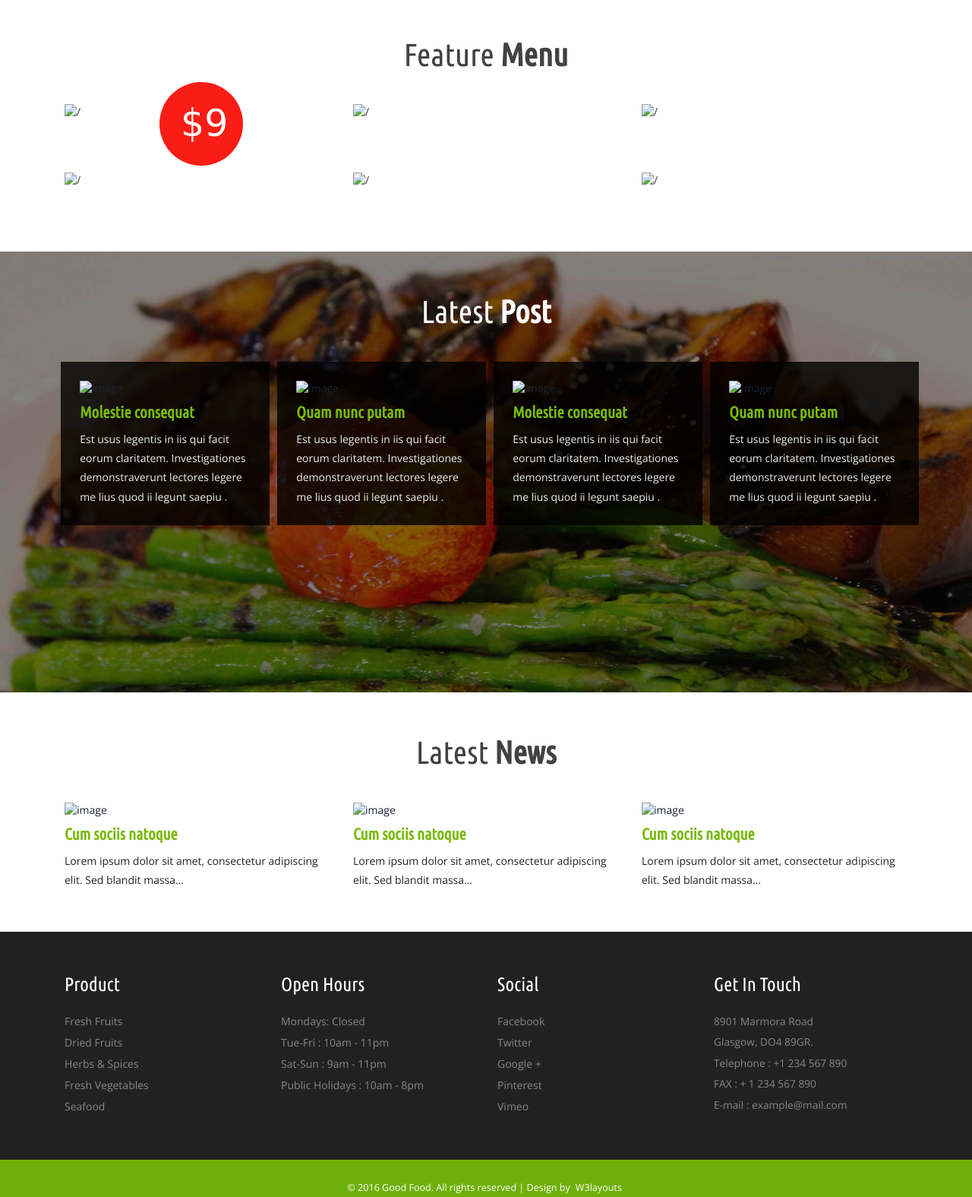
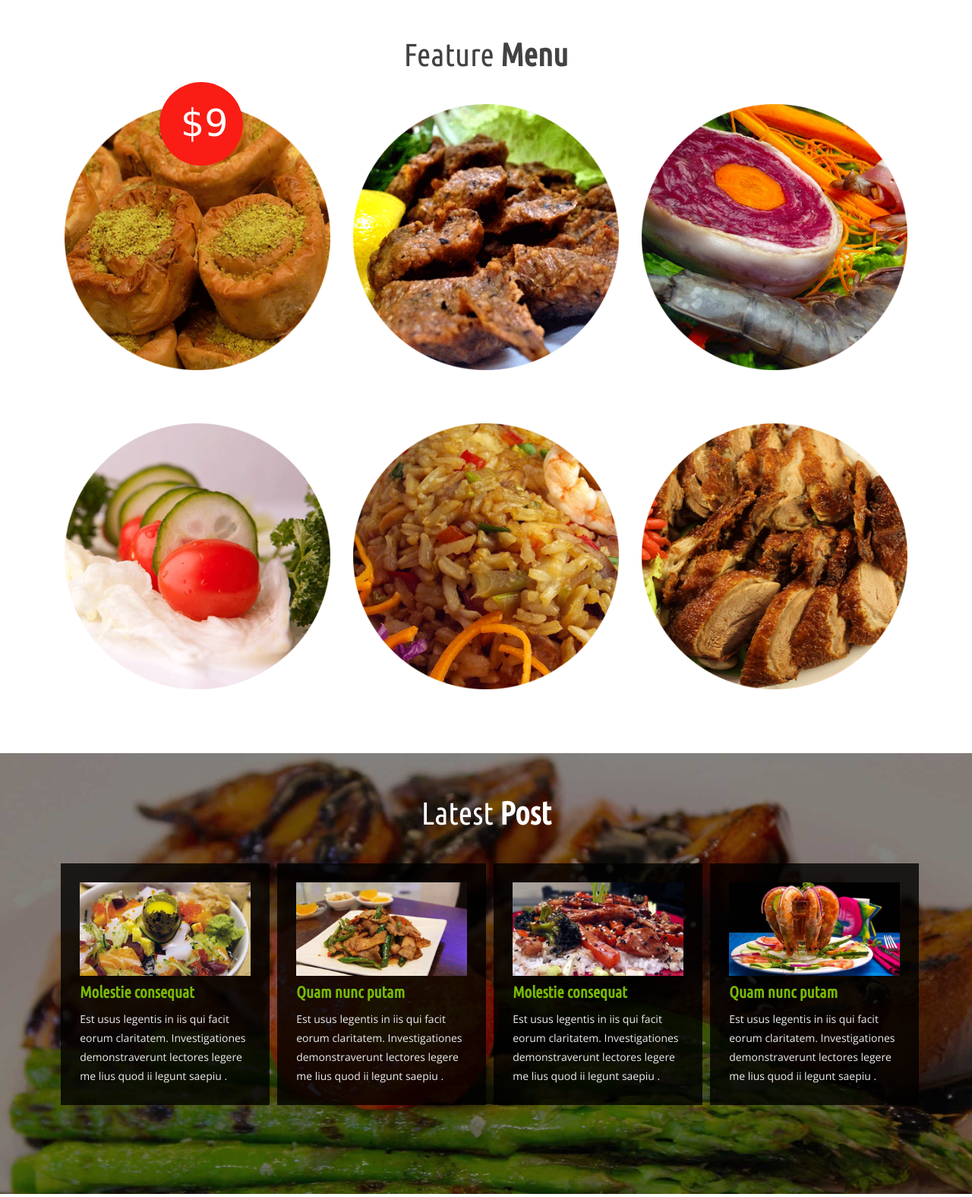
Before and after one commit to mich016/mich016.github.io, a plain HTML site: page index.html in a window 1280 px wide. Shown: the part 1060-2635 px from the top of the page at 76% size. Drawn offline with nearby package versions, Linux system fonts and the light colour scheme; files whose address does not match are found by name; a web font is replaced by a local one.

Commit message:
Update index.html

```diff
--- a/index.html
+++ b/index.html
@@ -92,7 +92,7 @@ Smartphone Compatible web template, free webdesigns for Nokia, Samsung, LG, Sony
 						 <li>
 							<div class="caption">
 							<div class="col-md-6 cap-img">
-							<img src="images/p.png"  class="img-responsive" alt="/">
+							<img src="p.png"  class="img-responsive" alt="/">
 							</div>
 							<div class="col-md-6 cap">
 								<h3>The highest quality </h3>
@@ -105,7 +105,7 @@ Smartphone Compatible web template, free webdesigns for Nokia, Samsung, LG, Sony
 						 <li>
 							<div class="caption">
 							<div class="col-md-6 cap-img">
-								<img src="images/p1.png"  class="img-responsive" alt="/">
+								<img src="p1.png"  class="img-responsive" alt="/">
 							</div>
 							<div class="col-md-6 cap">
 								<h3>made specially for u </h3>
@@ -118,7 +118,7 @@ Smartphone Compatible web template, free webdesigns for Nokia, Samsung, LG, Sony
 						 <li>
 							<div class="caption">
 							<div class="col-md-6 cap-img">
-							<img src="images/p2.png"  class="img-responsive" alt="/">
+							<img src="p2.png"  class="img-responsive" alt="/">
 							</div>
 							<div class="col-md-6 cap">
 								<h3>The highest quality </h3>
@@ -152,37 +152,37 @@ Smartphone Compatible web template, free webdesigns for Nokia, Samsung, LG, Sony
 								<h3><span>feature</span> menu</h3>
 								<div class="feature-grids">
 									<div class="col-md-4 feature-grid">
-										<img src="images/m1.png" class="img-responsive" alt="/">
+										<img src="m1.png" class="img-responsive" alt="/">
 										<div class="rate rate1">
 											<h5>$9</h5>
 										</div>
 									</div>
 									<div class="col-md-4 feature-grid">
-									<img src="images/m2.png" class="img-responsive" alt="/">
+									<img src="m2.png" class="img-responsive" alt="/">
 									<div class="rate">
 											<h5>$9</h5>
 										</div>
 									</div>
 									<div class="col-md-4 feature-grid">
-									<img src="images/m3.png" class="img-responsive" alt="/">
+									<img src="m3.png" class="img-responsive" alt="/">
 									<div class="rate">
 											<h5>$9</h5>
 										</div>
 									</div>
 									<div class="col-md-4 feature-grid">
-									<img src="images/m4.png" class="img-responsive" alt="/">
+									<img src="m4.png" class="img-responsive" alt="/">
 									<div class="rate">
 											<h5>$9</h5>
 										</div>
 									</div>
 									<div class="col-md-4 feature-grid">
-									<img src="images/m5.png" class="img-responsive" alt="/">
+									<img src="m5.png" class="img-responsive" alt="/">
 									<div class="rate">
 											<h5>$9</h5>
 										</div>
 									</div>
 									<div class="col-md-4 feature-grid">
-									<img src="images/m6.png" class="img-responsive" alt="/">
+									<img src="m6.png" class="img-responsive" alt="/">
 									<div class="rate">
 											<h5>$9</h5>
 										</div>
@@ -199,28 +199,28 @@ Smartphone Compatible web template, free webdesigns for Nokia, Samsung, LG, Sony
 							<div class="last-grids">
 								<div class="col-md-3 last-grid">
 									<div class="last1">
-										 <a href="#" class="mask"><img src="images/g7.jpg" alt="image" class="img-responsive zoom-img"></a>
+										 <a href="#" class="mask"><img src="g7.jpg" alt="image" class="img-responsive zoom-img"></a>
 										<h4>Molestie consequat</h4>
 										<p>Est usus legentis in iis qui facit eorum claritatem. Investigationes demonstraverunt lectores legere me lius quod ii legunt saepiu .</p>
 									</div>
 								</div>
 								<div class="col-md-3 last-grid">
 									<div class="last1">
-										<a href="#" class="mask"><img src="images/g5.jpg" alt="image" class="img-responsive zoom-img"></a>
+										<a href="#" class="mask"><img src="g5.jpg" alt="image" class="img-responsive zoom-img"></a>
 										<h4>Quam nunc putam</h4>
 										<p>Est usus legentis in iis qui facit eorum claritatem. Investigationes demonstraverunt lectores legere me lius quod ii legunt saepiu .</p>
 									</div>
 								</div>
 								<div class="col-md-3 last-grid">
 									<div class="last1">
-										<a href="#" class="mask"><img src="images/g2.jpg" alt="image" class="img-responsive zoom-img"></a>
+										<a href="#" class="mask"><img src="g2.jpg" alt="image" class="img-responsive zoom-img"></a>
 										<h4>Molestie consequat</h4>
 										<p>Est usus legentis in iis qui facit eorum claritatem. Investigationes demonstraverunt lectores legere me lius quod ii legunt saepiu .</p>
 									</div>
 								</div>
 								<div class="col-md-3 last-grid">
 									<div class="last1">
-										<a href="#" class="mask"><img src="images/g4.jpg" alt="image" class="img-responsive zoom-img"></a>
+										<a href="#" class="mask"><img src="g4.jpg" alt="image" class="img-responsive zoom-img"></a>
 										<h4>Quam nunc putam</h4>
 										<p>Est usus legentis in iis qui facit eorum claritatem. Investigationes demonstraverunt lectores legere me lius quod ii legunt saepiu .</p>
 									</div>
@@ -236,17 +236,17 @@ Smartphone Compatible web template, free webdesigns for Nokia, Samsung, LG, Sony
 									<h3><span>latest</span> news</h3>
 										<div class="news-grids">
 											<div class="col-md-4 new-grid">
-												 <a href="#" class="mask"><img src="images/n1.jpg" alt="image" class="img-responsive zoom-img"></a>
+												 <a href="#" class="mask"><img src="n1.jpg" alt="image" class="img-responsive zoom-img"></a>
 												 <h4><a href="#">Cum sociis natoque</a></h4>
 												<p>Lorem ipsum dolor sit amet, consectetur adipiscing elit. Sed blandit massa…</p>
 											</div>
 											<div class="col-md-4 new-grid">
-											<a href="#" class="mask"><img src="images/n2.jpg" alt="image" class="img-responsive zoom-img"></a>
+											<a href="#" class="mask"><img src="n2.jpg" alt="image" class="img-responsive zoom-img"></a>
 												 <h4><a href="#">Cum sociis natoque</a></h4>
 												<p>Lorem ipsum dolor sit amet, consectetur adipiscing elit. Sed blandit massa…</p>
 											</div>
 											<div class="col-md-4 new-grid">
-											<a href="#" class="mask"><img src="images/n3.jpg" alt="image" class="img-responsive zoom-img"></a>
+											<a href="#" class="mask"><img src="n3.jpg" alt="image" class="img-responsive zoom-img"></a>
 												 <h4><a href="#">Cum sociis natoque</a></h4>
 												<p>Lorem ipsum dolor sit amet, consectetur adipiscing elit. Sed blandit massa…</p>
 											</div>
```
